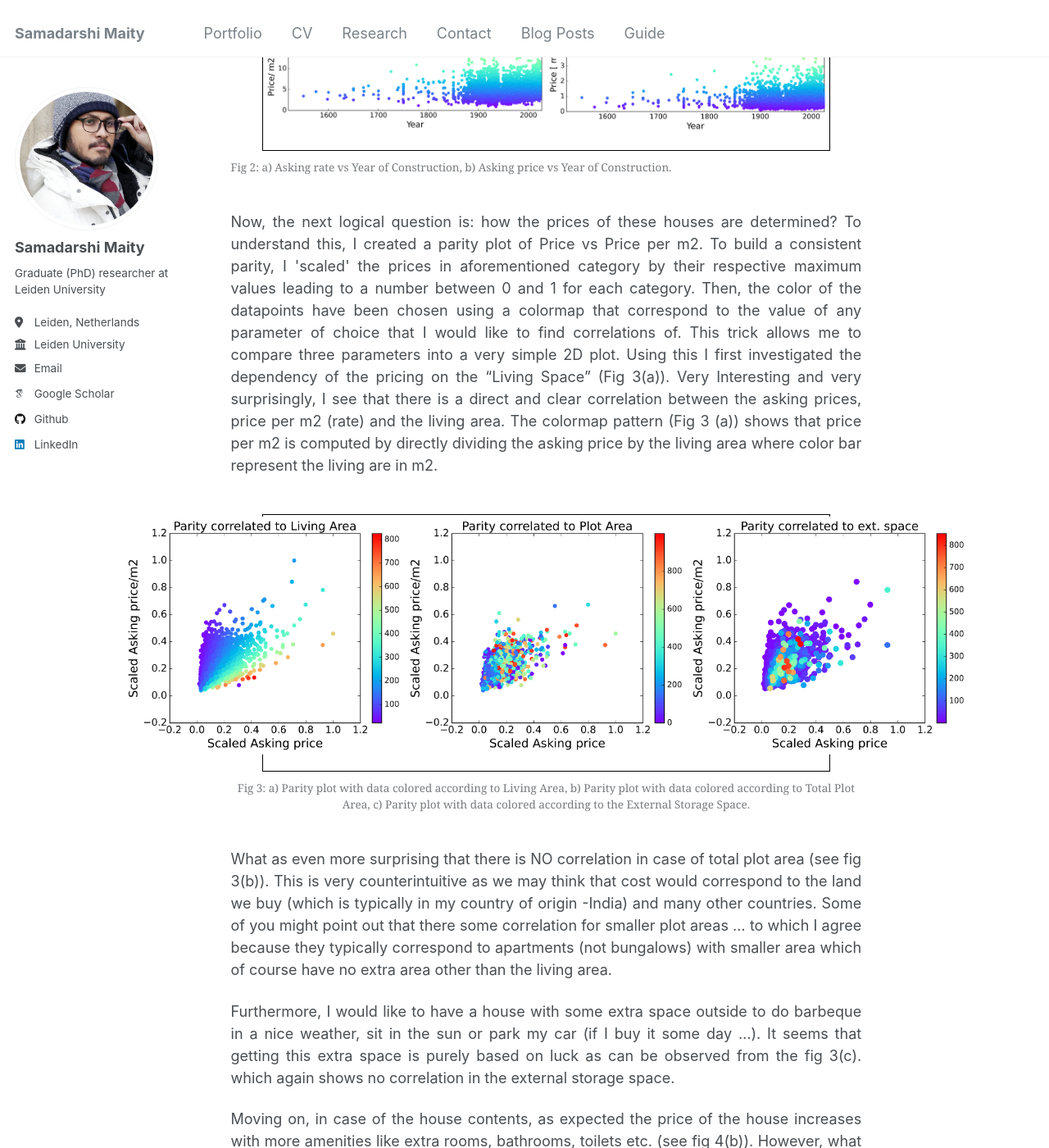
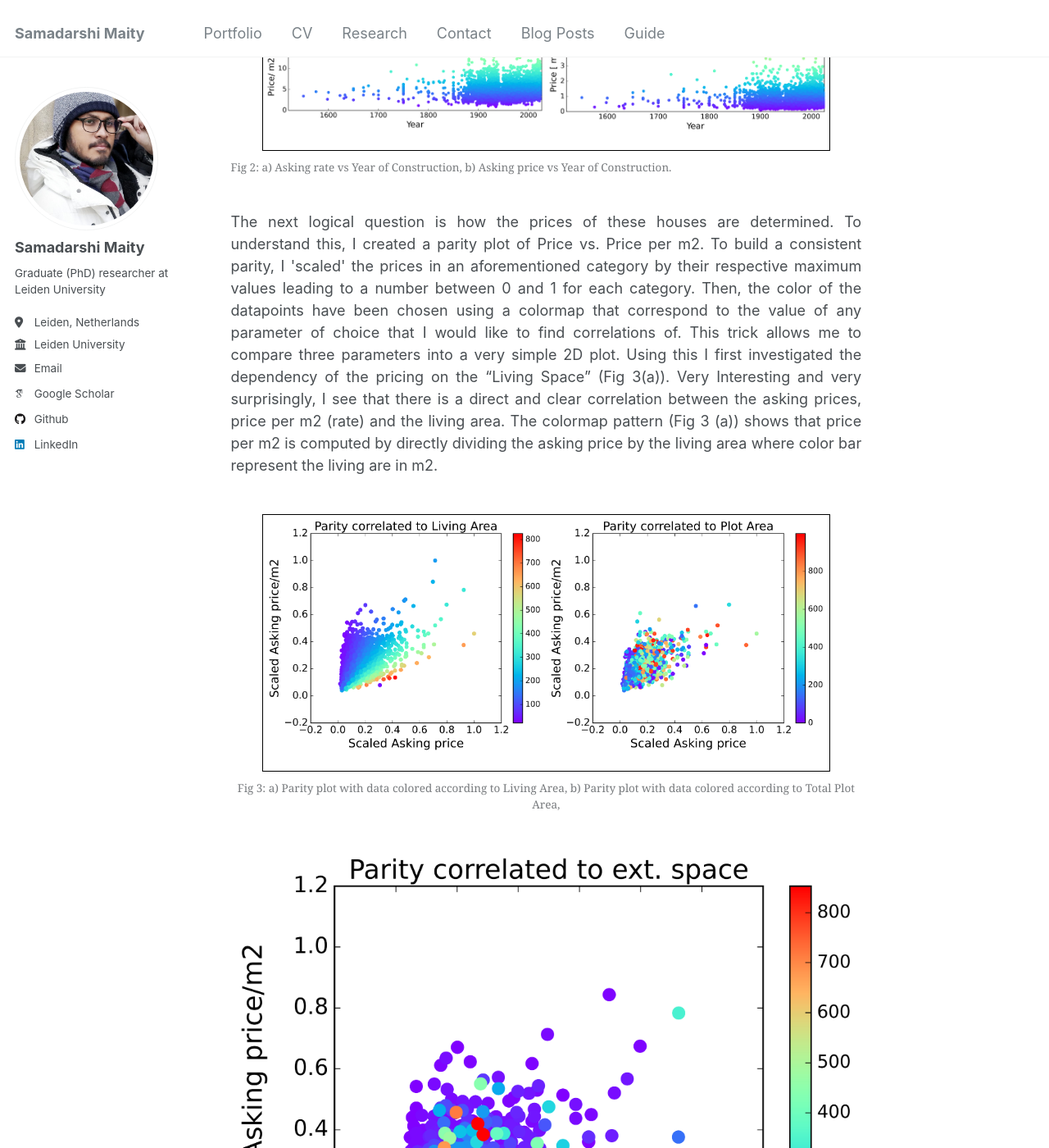
Before and after one commit to Samadarshi-Maity/Samadarshi-Maity.github.io, a Jekyll site: the page built from _portfolio/portfolio-2.html, in a window 1280 px wide and 1400 px high, scrolled down 2052 px. Shown: the whole window at 82% size. Built offline with Jekyll 4.4.1, drawn with Linux system fonts in a browser that asks for light colours; some web fonts are replaced; some of the changed text lies outside the part shown.

Commit message:
Update portfolio-2.html

```diff
--- a/_portfolio/portfolio-2.html
+++ b/_portfolio/portfolio-2.html
@@ -65,7 +65,7 @@
 	<center>
 	<figure>
 
-	<img src ="/images/housing/house_vsapp.png" class="center" width = "150" height = 'auto' >
+	<img src ="/images/housing/house_vsapp.png" class="center" width = "50" height = 'auto' >
 	<figcaption> Fig 1: (%) composition of houses and apartments for sale (as of January 2025)
 	</figcaption>
 	</figure>
@@ -82,55 +82,62 @@
 	<figcaption style="text-align:center;" >Fig 2: a) Asking rate vs Year of Construction, b) Asking price vs Year of Construction.</figcaption>
 	</figure>
 	<p style="text-align:justify;">
-	Now, the next logical question is: how the prices of these houses are determined?  To understand this, I created a parity plot of Price vs Price per m2.
-	To build a consistent parity, I 'scaled' the prices in aforementioned category by their respective maximum values leading to a number between 0 and 1 for each category. Then, the color of the datapoints have been chosen using a colormap that correspond to the value of any parameter of choice that I would like to find correlations of. This trick allows me to compare three parameters into a very simple 2D plot.
+	The next logical question is how the prices of these houses are determined. To understand this, I created a parity plot of Price vs. Price per m2.
+	To build a consistent parity, I 'scaled' the prices in an aforementioned category by their respective maximum values leading to a number between 0 and 1 for each category. Then, the color of the datapoints have been chosen using a colormap that correspond to the value of any parameter of choice that I would like to find correlations of. This trick allows me to compare three parameters into a very simple 2D plot.
 	Using this I first investigated the dependency of the pricing on the “Living Space” (Fig 3(a)). Very Interesting and very surprisingly, I see that there is a direct and clear correlation between the asking prices, price per m2 (rate) and the living area. The colormap pattern (Fig 3 (a)) shows that  price per m2 is computed by directly dividing the asking price by the living area where color bar represent the living are in m2.
 	</p>
 
-	<!.........  this is a standard template for the images I will add>
+	<!.........  This is a standard template for the images I will add>
 	<figure>
     <div class="image-container">
         <img src="/images/housing/parity_living_area.png" alt="parity_living_area.png">
         <img src="/images/housing/parity_plot_area.png" alt="parity_plot_area.png">
-	<img src="/images/housing/parity_external_storage.png" alt="parity_external_storage.png">
     </div>
-	<figcaption style="text-align:center;" >Fig 3: a) Parity plot with data colored according to Living Area, b) Parity plot with data colored according to Total Plot Area, c) Parity plot with data colored according to the External Storage Space.</figcaption>
+	<figcaption style="text-align:center;" >Fig 3: a) Parity plot with data colored according to Living Area, b) Parity plot with data colored according to Total Plot Area, </figcaption>
 	</figure>
 
+	<center>
+	<figure>
+	<img src="/images/housing/parity_external_storage.png" alt="parity_external_storage.png">
+	<figcaption> Fig 4: Parity plot with data colored according to the External Storage Space.
+	</figcaption>
+	</figure>
+	</center>
+
 	<p style="text-align:justify;" >
-	What as even more surprising that there is NO correlation in case of total plot area (see fig 3(b)). This is very counterintuitive as we may think that cost would correspond to the land we buy (which is typically in my country of origin -India) and many other countries. Some of you might point out that there some correlation for smaller plot areas … to which I agree because they typically correspond to apartments (not bungalows) with smaller area which of course have no extra area other than the living area.
+	What is even more surprising is that there is NO correlation in the case of the total plot area (see fig 3(b)). This is very counterintuitive as we may think that the cost would correspond to the land we buy (which is typically in my country of origin -India) and many other countries. Some of you might point out that there some correlation for smaller plot areas … to which I agree because they typically correspond to apartments (not bungalows) with smaller area which of course have no extra area other than the living area.
 	</p>
 
 	<p style="text-align:justify;">
-	Furthermore, I would like to have a house with some extra space outside to do barbeque in a nice weather, sit in the sun or park my car (if I buy it some day …). It seems that getting this extra space is purely based on luck as can be observed from the fig 3(c). which again shows no correlation in the external storage space.
+	Furthermore, I would like to have a house with some extra space outside to do barbeque in nice weather, sit in the sun or park my car (if I buy it some day …). It seems that getting this extra space is purely based on luck as can be observed from the fig 3(c). which again shows no correlation in the external storage space.
 	</p>
 
 	<p style="text-align:justify;" >
-	Moving on, in case of the house contents, as expected the price of the house increases with more amenities like extra rooms, bathrooms, toilets etc. (see fig 4(b)). However, what caught my attention when I plotted the same data now w.r.t. the price per m2 as shown in fig. 4(a).
+	Moving on, in the case of the house contents, as expected the price of the house increases with more amenities like extra rooms, bathrooms, toilets, etc. (see fig 4(b)). However, what caught my attention when I plotted the same data now w.r.t. the price per m2 as shown in fig. 4(a).
 	</p>
-	<!.........  this is a standard template for the images I will add>
+	<!.........  This is a standard template for the images I will add>
 	<figure>
     <div class="image-container">
         <img src="/images/housing/price_m2_vs_rooms.png" alt="parity_living_area.png">
         <img src="/images/housing/price_vs_rooms.png" alt="price_vs_rooms.png">
     </div>
-	<figcaption style="text-align:center;" > Fig 4: a) Variation of Asking rate with Room specifications, b) Variation of total price with room specifications.</figcaption>
+	<figcaption style="text-align:center;" > Fig 5: a) Variation of Asking rate with Room specifications, b) Variation of the total price with room specifications.</figcaption>
 	</figure>
 
 	<p style="text-align:justify;" >
-	It seems that is economically rewarding to buy a house with more number of rooms as the price per m2 drops significantly as the number of rooms increase. This means one needs to pay proportionally less for every extra room. Thus, people with bigger budget have more benefit as they can purchase bigger property (more rooms) and pay proportionally less for the extra rooms, one of the stark realities of a capitalistic society. <br>
-	However, irrespective of the price, it is super expensive to have that extra bathroom or separate toilet . The asking prices and the asking rate both increase exponentially with the number of bathroom and toilets
+	It seems that is economically rewarding to buy a house with more number of rooms as the price per m2 drops significantly as the number of rooms increases. This means one needs to pay proportionally less for every extra room. Thus, people with bigger budget have more benefit as they can purchase bigger property (more rooms) and pay proportionally less for the extra rooms, one of the stark realities of a capitalistic society. <br>
+	However, irrespective of the price, it is super expensive to have that extra bathroom or separate toilet. The asking prices and the asking rate both increase exponentially with the number of bathroom and toilets
 	</p>
 
 	<center>
 	<figure>
-	<img src ="/images/housing/price_vs_floors.png" width = "300" height = 'auto'>
-	<figcaption> Fig 5: Mean Asking price vs Number of floors
+	<img src ="/images/housing/price_vs_floors.png" width = "100" height = 'auto'>
+	<figcaption> Fig 6: Mean Asking price vs Number of floors
 	</figcaption>
 	</figure>
 	</center>
 	<p style="text-align:justify;" >
-	Also, the price of the house increase somewhat with the number of floors but after 5 floors, the prices actually  drop. I am still trying to figure out why …  One possibility is that sometimes the listing website lists the number of floors and the floor number at the same position which might make this data a bit controversial... If you find some insight feel free to ping me:).
+	Also, the price of the house increases somewhat with the number of floors but after 5 floors, the prices actually  drop. I am still trying to figure out why …  One possibility is that sometimes the listing website lists the number of floors and the floor number at the same position which might make this data a bit controversial... If you find some insight feel free to ping me:).
 	</p>
 
 	<p style="text-align:justify;" >
@@ -141,31 +148,31 @@
 	This splitting has two important reasons:
 	</p>
 	<ul>
-	<li> First, 'Median Prices' are a better indicator of these trends since high or low prices and undesirably influence this statistics in these cases.
-	<li> Second, for most energy-labels, the data distribution is mostly lognormal, thus this method effectively treats the mean and the tails as different cases.
+	<li> First, 'Median Prices' are a better indicator of these trends since high or low prices and undesirably influence these statistics in these cases.
+	<li> Second, for most energy labels, the data distribution is mostly lognormal, thus this method effectively treats the mean and the tails as different cases.
 	</ul>
-	<!.........  this is a standard template for the images I will add>
+	<!.........  This is a standard template for the images I will add>
 	<figure>
     <div class="image-container">
         <img src="/images/housing/price_m2_vs_energy.png" alt="price_m2_vs_energy.png">
         <img src="/images/housing/price_vs_energy.png" alt="price_vs_energy.png">
     </div>
-	<figcaption style="text-align:center;" >Fig 5: a) Variation of Asking rate with Energy Label, b) Variation of total price with Energy Label.</figcaption>
+	<figcaption style="text-align:center;" >Fig 7: a) Variation of Asking rate with Energy Label, b) Variation of total price with Energy Label.</figcaption>
 	</figure>
 
 	<p style="text-align:justify;" >
-	Fig 5(a) compares the mean price per m2 (rate) to the energy label. The data is divided into cost above or below 10k euros/m2 to represent houses in expensive location (where price pr m2 is generally high) or higher-end houses (better equipped and maintained houses) vs cheaper localities or low-end houses.
-	To my surprise, for the lesser cost per m2, better energy label means more price per m2 but there is no dependance for the more expensive pricing.
+	Fig 5(a) compares the mean price per m2 (rate) to the energy label. The data is divided into costs above or below 10k euros/m2 to represent houses in expensive locations (where price pr m2 is generally high) or higher-end houses (better equipped and maintained houses) vs cheaper localities or low-end houses.
+	To my surprise, for the lesser cost per m2, a better energy label means more price per m2 but there is no dependence for the more expensive pricing.
 	</p>
 
 	<p style="text-align:justify;" >
-	Similarly, for if we now compare the average asking price, I have split the data between those priced over '1 million euros' and those below. Apart from statistical relevance, those above 1 million are nearly impossible for first-time-buyers to purchase and even for upper-middle class household and you need more than a good salary to buy them (generational wealth??). <br>
+	Similarly, if we now compare the average asking price, I have split the data between those priced over '1 million' euros and those below. Apart from statistical relevance, those above 1 million are nearly impossible for first-time buyers to purchase and even for upper-middle class households and you need more than a good salary to buy them (generational wealth??). <br>
 
-	Again, we see a similar trend where the affordable houses (less than 1 million) are more expensive in general if it is of better energy label. This will discourage people to opt for sustainable (energy efficient) houses even though the mortgage rates are lower for them as they end up paying the same monthly amount (due to higher asking price).
+	Again, we see a similar trend where affordable houses (less than 1 million) are more expensive in general if it is of better energy label. This will discourage people to opt for sustainable (energy efficient) houses even though the mortgage rates are lower for them as they end up paying the same monthly amount (due to the higher asking price).
 	</p>
 
 	<p style="text-align:justify;" >
-	To conclude, I did learn very surprising trends in the housing market. To summarise them: cheaper houses are more likely to  be older and of lower energy label. Very expensive abodes will more likely be new and may/may-not be energy efficient. More rooms mean more price efficiency while more toilets mean less price efficiency. Finally,    <i>'een schuur of een tuin wordt een bonus'</i>... you can see that, you are most likely not priced for them (so good and bad at the same time based on which end of the market segment you are).
+	To conclude, I did learn very surprising trends in the housing market. To summarise: cheaper houses are more likely to  be older and of lower energy label. Very expensive abodes will more likely be new and may/may-not be energy efficient. More rooms mean more price efficiency while more toilets mean less price efficiency. Finally,    <i>'een schuur of een tuin wordt een bonus'</i>... you can see that, you are most likely not priced for them (so good and bad at the same time based on which end of the market segment you are).
 	And, thanks for reading patiently till the end ...
 	</p>
 
```
